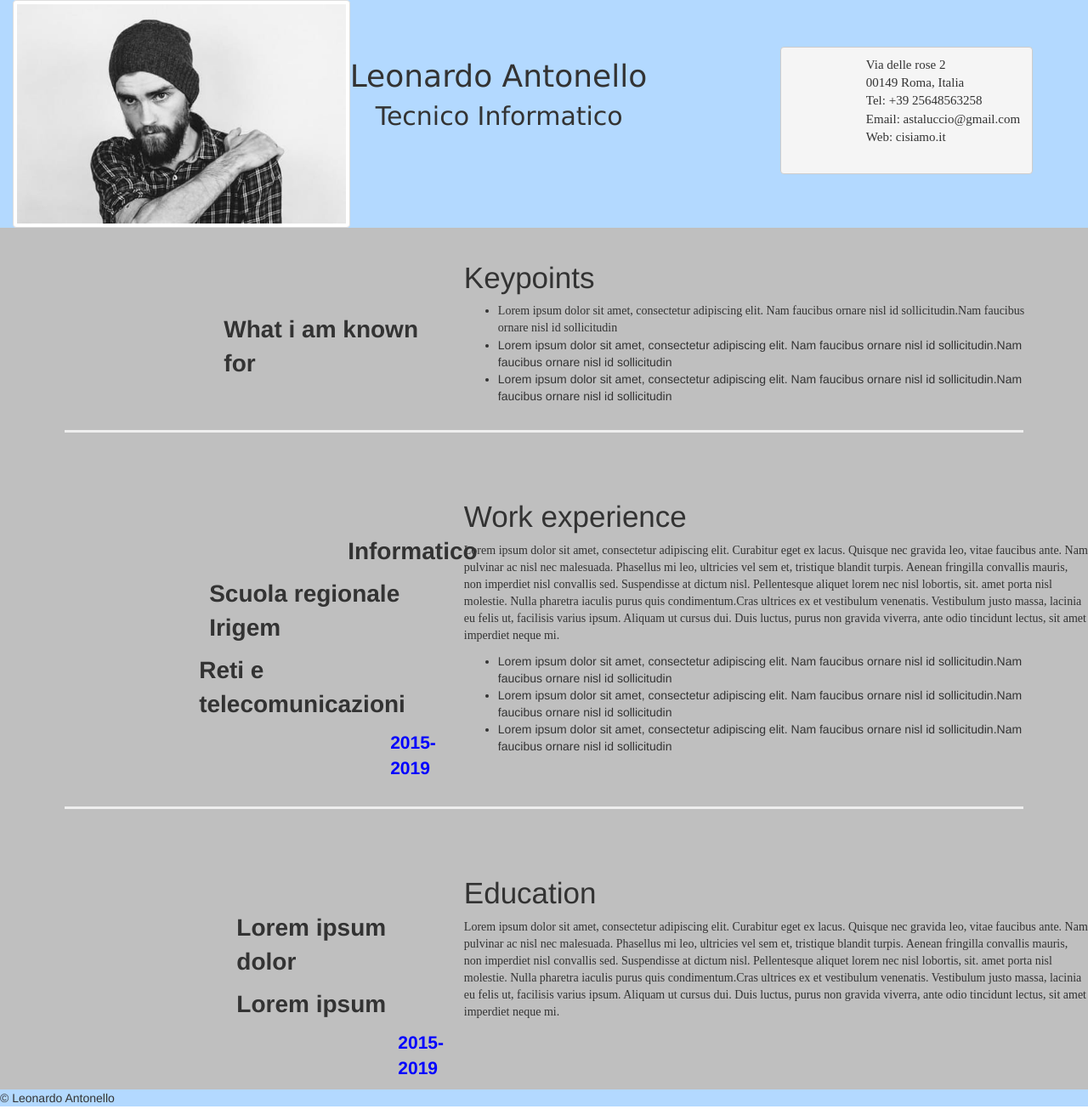
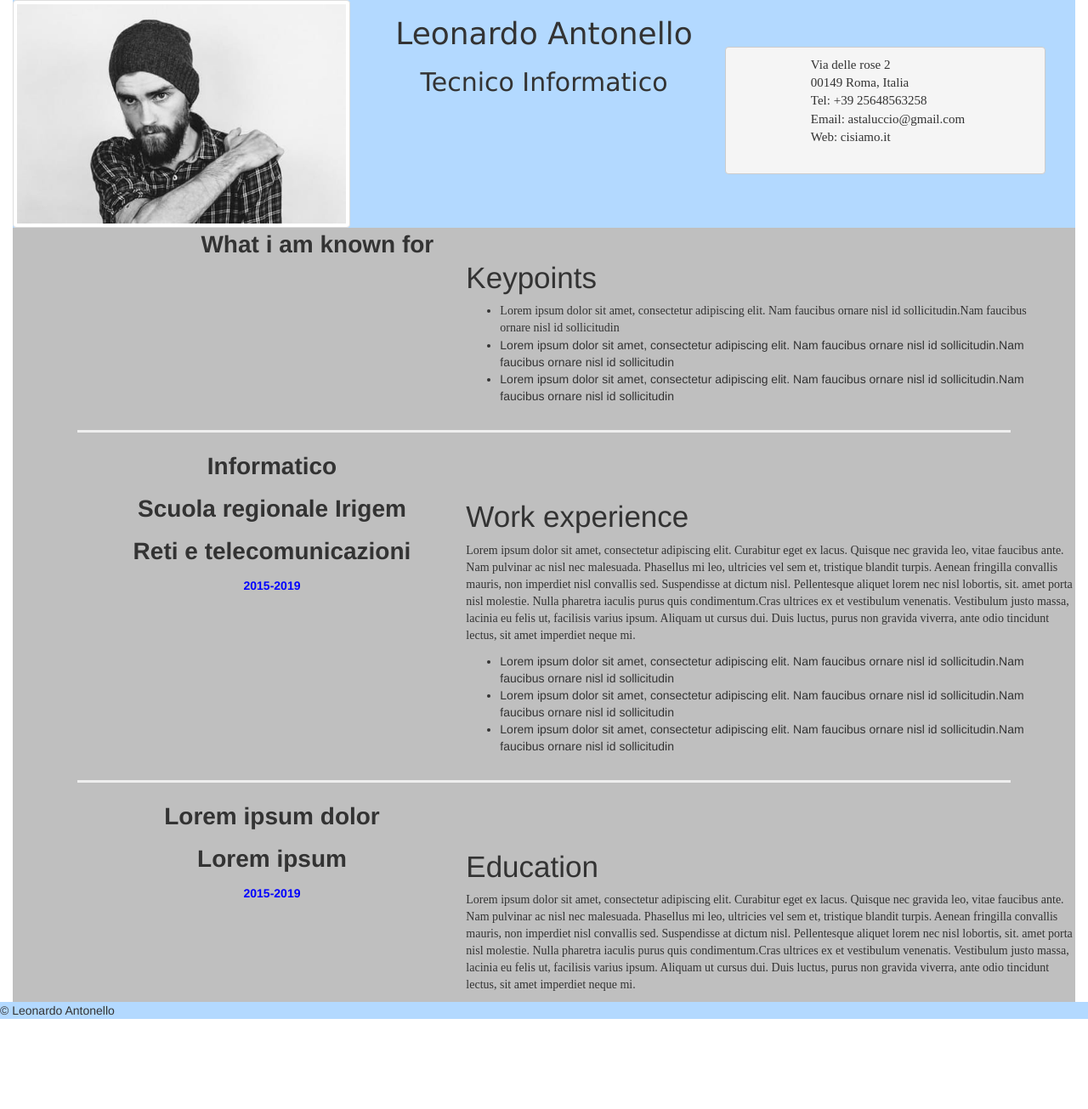
Before and after one commit to jack200023/Jack200023.github.io, a plain HTML site: page index.html in a window 1280 px wide. Shown: the whole page at 85% size. After the commit the page ends 1209 px from the top, so only its background shows below. Drawn offline with nearby package versions, Linux system fonts and the light colour scheme.

Commit message:
modifica tag
ho centrato le parole

```diff
--- a/css/allocazione tag.css
+++ b/css/allocazione tag.css
@@ -1,16 +1,10 @@
 h1 {
-	font-family:verdana; text-align:left;
-	margin-top: 70px;
-    margin-right: 30px;
-    margin-left: -30px;
+	font-family:verdana;
+	text-align:center;
 }
-h2 {
-	font-family:verdana; text-align:left;
-	margin-top: 0px;
-    margin-right: 0px;
-    margin-left: 0px;
-
-
+#h02 {
+	font-family:verdana;
+	text-align:center;
 }
 pre {
 	font-family:Times New Roman, Times, serif;
@@ -42,39 +36,27 @@ header {
 
 #p01 {
 	font-size:200%;
-	margin-top: 100px;
-    margin-right: 0px;
-    margin-left: 45px;
+	text-align:center;
 }
 #p02 {
 	font-size:200%;
-	margin-top: 100px;
-    margin-right: 0px;
-    margin-left: 300px;
+	text-align:center;
 }
 #p03 {
 	font-size:200%;
-	margin-top: 0px;
-    margin-right: 0px;
-    margin-left: 137px;
+	text-align:center;
 }
 #p04 {
 	font-size:200%;
-	margin-top: 0px;
-    margin-right: 0px;
-    margin-left: 125px;
+	text-align:center;
 }
 #p05 {
 	font-size:200%;
-	margin-top: 100px;
-    margin-right: 0px;
-    margin-left: 60px;
+	text-align:center;
 }
 #p06 {
 	font-size:200%;
-	margin-top: px;
-    margin-right: 0px;
-    margin-left: 60px;
+	text-align:center;
 }
 #h05 {
 	font-size:250%;
--- a/index.html
+++ b/index.html
@@ -1,26 +1,16 @@
 <!DOCTYPE html>
 <html lang="en">
 <head>
-<meta charset="utf-8">
+	<meta charset="utf-8">
     <meta http-equiv="X-UA-Compatible" content="IE=edge">
     <meta name="viewport" content="width=device-width, initial-scale=1">
     <!-- The above 3 meta tags *must* come first in the head; any other head content must come *after* these tags -->
     <meta name="description" content="base html;css;js">
     <meta name="author" content="leonardo antonello">
-    <link rel="icon" href="../../favicon.ico">
-	<title></title>
+	<title>curriculum</title>
+
 	<!-- Bootstrap core CSS -->
     <link href="css/vendor/bootstrap.min.css" rel="stylesheet">
-
-    <!-- IE10 viewport hack for Surface/desktop Windows 8 bug -->
-    <link href="css/vendor/ie10-viewport-bug-workaround.css" rel="stylesheet">
-
-    <!-- Custom styles for this template -->
-    <link href="starter-template.css" rel="stylesheet">
-
-    <!-- Just for debugging purposes. Don't actually copy these 2 lines! -->
-    <!--[if lt IE 9]><script src="../../assets/js/ie8-responsive-file-warning.js"></script><![endif]-->
-    <script src="assets/js/ie-emulation-modes-warning.js"></script>
 
     <!-- HTML5 shim and Respond.js for IE8 support of HTML5 elements and media queries -->
     <!--[if lt IE 9]>
@@ -28,21 +18,20 @@
       <script src="https://oss.maxcdn.com/respond/1.4.2/respond.min.js"></script>
     <![endif]-->
 	<link href="css/allocazione tag.css" rel="stylesheet">
-
 </head>
 	<body>
+	<div class="container-fluid">
 	<header>
-	<div class="container-fluid">
 		<div class="row">
 			<div class="col-md-4">
 			<img src="img\foto prova.jpeg" class="img-thumbnail" width="400" height="300">
 			</div>
 				<div class="col-md-4">
 					<h1>Leonardo Antonello</h1>
-					<h2>Tecnico Informatico</h2>
+					<h2 id="h02">Tecnico Informatico</h2>
 				</div>
 			<div class="col-md-4">
-
+		</div>
 			<pre>
 			Via delle rose 2
 			00149 Roma, Italia
@@ -51,8 +40,8 @@
 			Web: cisiamo.it
 			</pre>
 
-			</div>
 		</div>
+
 	</header>
 			<!-- prima parte -->
 			<section>
@@ -70,7 +59,6 @@
 						<li>Lorem ipsum dolor sit amet, consectetur adipiscing elit. Nam faucibus ornare nisl id sollicitudin.Nam faucibus ornare nisl id sollicitudin </li>
 						<li>Lorem ipsum dolor sit amet, consectetur adipiscing elit. Nam faucibus ornare nisl id sollicitudin.Nam faucibus ornare nisl id sollicitudin </li>
 					</ul>
-
 			</div>
 			</div>
 
@@ -83,7 +71,7 @@
 					<p id="p02"><strong>Informatico</strong></p>
 					<p id="p03"><strong>Scuola regionale Irigem</strong></p>
 					<p id="p04"><strong>Reti e telecomunicazioni</strong></p>
-					<p style="color:blue; font-size:150%; margin-left:350px;"><strong>2015-2019</strong></p>
+					<p style="color:blue; text-align:center;"><strong>2015-2019</strong></p>
 				</div>
 				<div class="col-md-7">
 				<h2 id="h04">Work experience</h2>
@@ -95,13 +83,15 @@
 					</ul>
 				</div>
 			</div>
+
 			<hr>
+
 			<div class="row">
-				<div class="col-md-2"></div>
-				<div class="col-md-3">
+				<div class="col-md-1"></div>
+				<div class="col-md-4">
 				<p id="p05"><strong>Lorem ipsum dolor</strong></p>
-					<p id="p06"><strong>Lorem ipsum</strong></p>
-					<p style="color:blue; font-size:150%; margin-left:250px;"><strong>2015-2019</strong></p>
+				<p id="p06"><strong>Lorem ipsum</strong></p>
+				<p style="color:blue; text-align:center;"><strong>2015-2019</strong></p>
 				</div>
 				<div class="col-md-7">
 					<h2 id="h05">Education</h2>
@@ -109,20 +99,10 @@
 				</div>
 			</div>
 			</section>
-
-		<!-- /.container -->
-			<!-- Bootstrap core JavaScript
-			================================================== -->
-			<!-- Placed at the end of the document so the pages load faster -->
-			<script src="https://ajax.googleapis.com/ajax/libs/jquery/1.12.4/jquery.min.js"></script>
-			<script>window.jQuery || document.write('<script src="../../assets/js/vendor/jquery.min.js"><\/script>')</script>
-			<script src="../../dist/js/bootstrap.min.js"></script>
-			<!-- IE10 viewport hack for Surface/desktop Windows 8 bug -->
-			<script src="../../assets/js/ie10-viewport-bug-workaround.js">ciao</script>
+	</div>
 		<footer>
 		<p style="background-color:#b3d9ff;">&copy; Leonardo Antonello</p>
 		</footer>
-
+		<script src="https://ajax.googleapis.com/ajax/libs/jquery/3.2.1/jquery.min.js"></script>
 	</body>
-	</div>
 </html>
```
